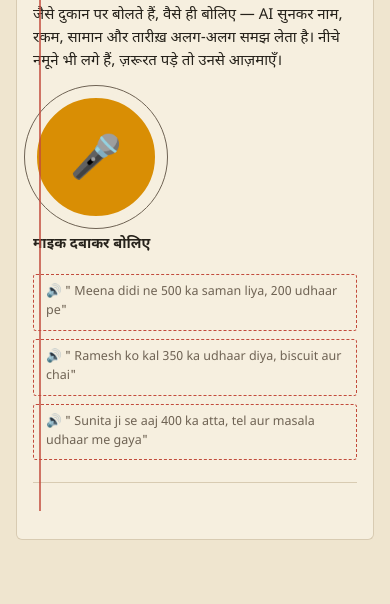
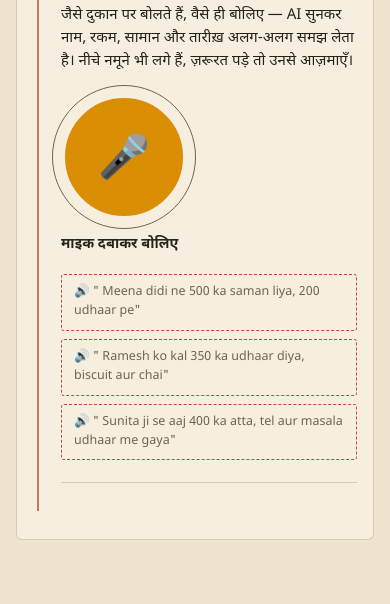
Before and after one commit to Kshitij-K-Singh/Sarvam-Connect, a plain HTML site: page udhaar-dost-demo/index.html in a window 390 px wide. Shown: the part 489-1093 px from the top of the page. Drawn offline with Linux system fonts and the light colour scheme; a web font is replaced by a local one.

Commit message:
margin rule sits in clean gutter, no overlap with content

```diff
--- a/udhaar-dost-demo/index.html
+++ b/udhaar-dost-demo/index.html
@@ -79,15 +79,14 @@
     border-radius:0 6px 6px 6px; border:1px solid var(--hair);
     border-top:none; padding:0 0 28px; min-height:520px;
   }
-  section{display:none; padding:26px 26px 8px calc(26px)}
+  section{display:none; padding:26px 26px 8px 64px}
   section.active{display:block}
-  /* the red margin rule */
+  /* the red margin rule — lives in the gutter, never under content */
   section{position:relative}
   section::before{
     content:""; position:absolute; left:34px; top:0; bottom:0; width:1.5px;
     background:var(--rule); opacity:.75;
   }
-  section > *{margin-left:14px}
 
   /* inner panels: quiet ink-hairline sheets, not floating cards */
   .card{
@@ -240,9 +239,8 @@
   h2.font{font-family:'Tiro Devanagari Hindi',serif; font-weight:400; font-size:22px; color:var(--cloth)}
 
   @media (max-width:640px){
-    section{padding:20px 16px 8px}
-    section::before{left:22px}
-    section > *{margin-left:0}
+    section{padding:20px 16px 8px 44px}
+    section::before{left:20px}
     .fr i{display:none}
     .mic-btn{width:130px;height:130px}
   }
```
